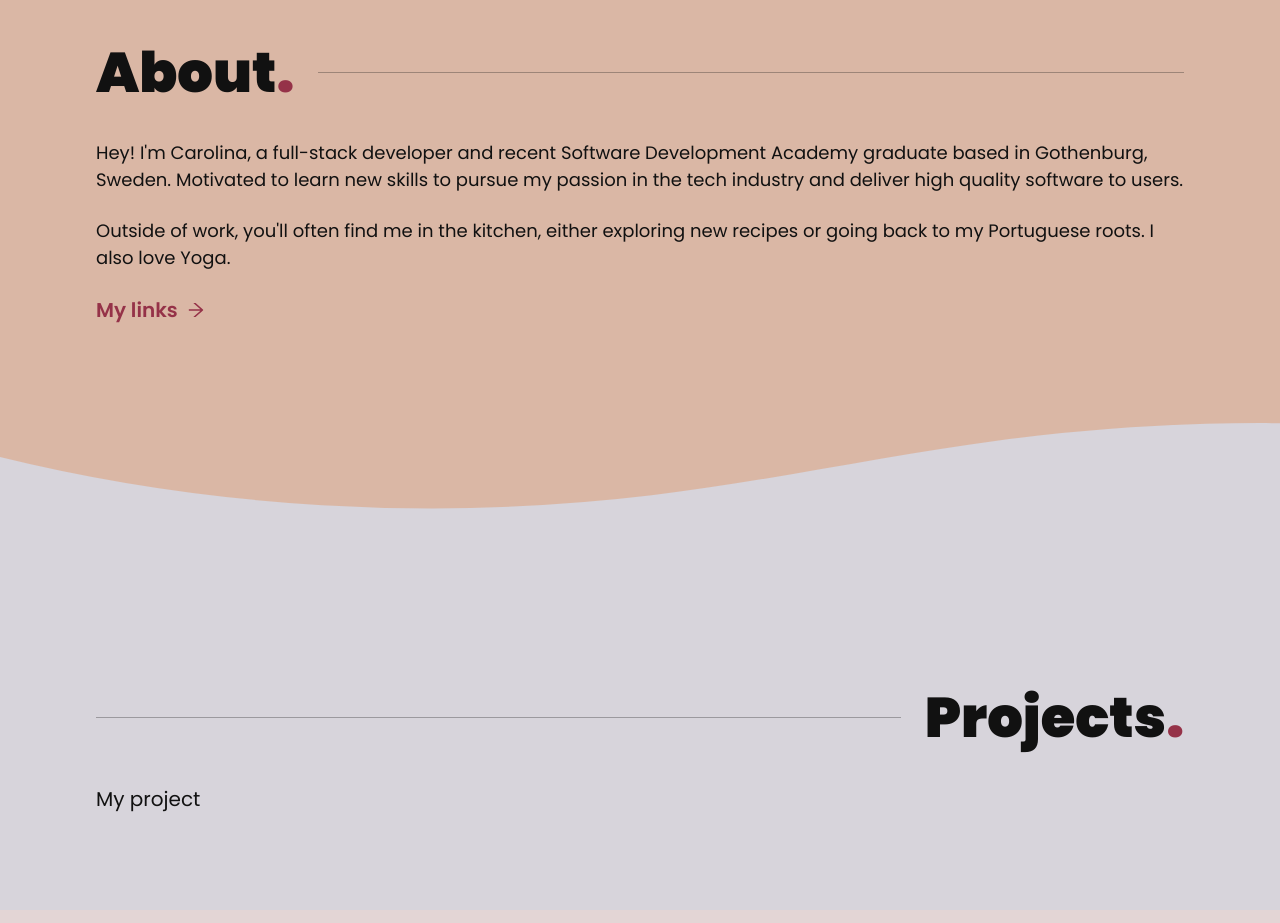
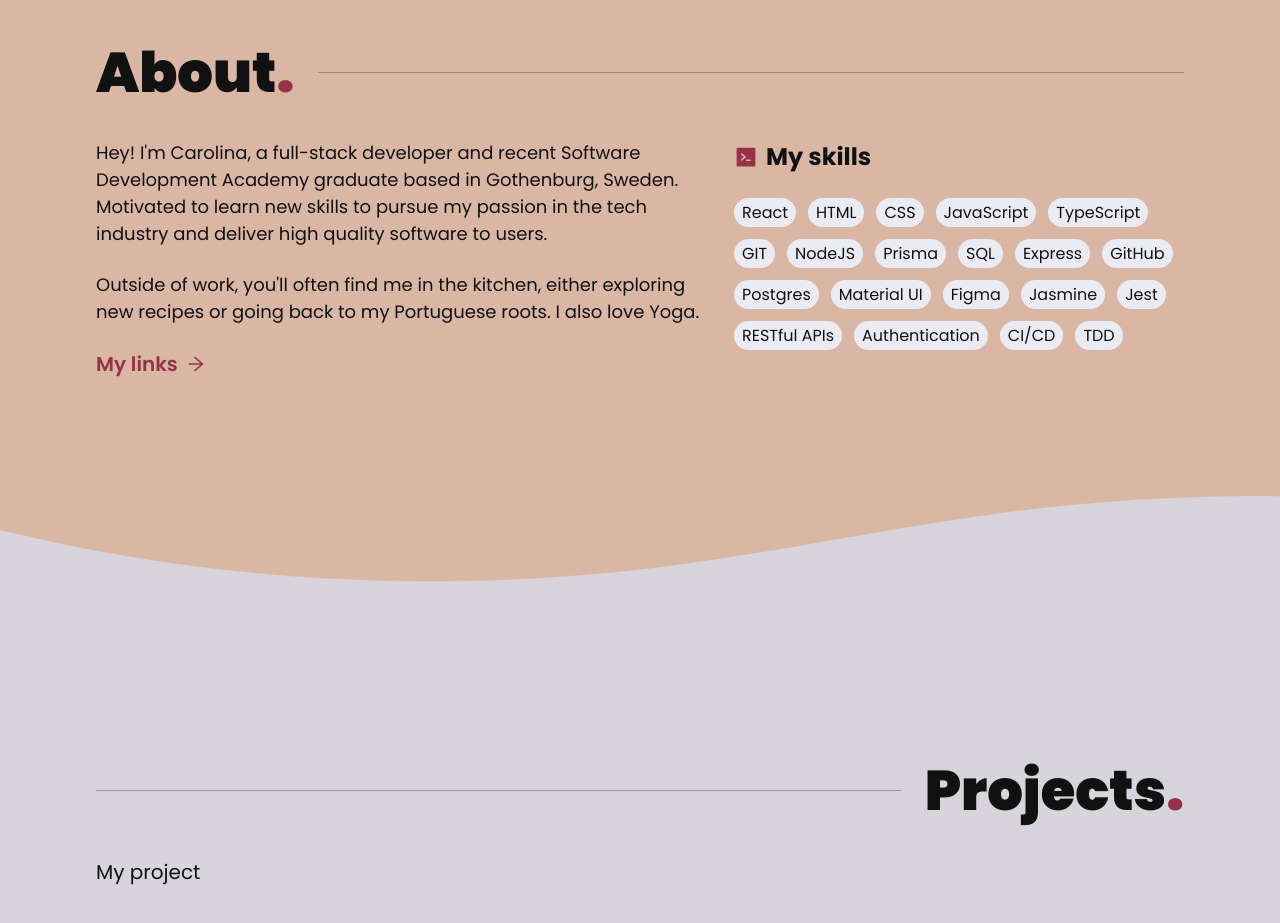
Before and after one commit to carolarruda/personal, a React (Create React App) app: page / in a window 1280 px wide. Shown: the part 1100-2023 px from the top of the page. Built offline with nearby package versions, Linux system fonts and the light colour scheme.

Commit message:
added skills

```diff
--- a/src/components/About/About.js
+++ b/src/components/About/About.js
@@ -2,7 +2,7 @@ import SectionTitle from "../SectionTitles/SectionTitle";
 import { AiOutlineArrowRight } from "react-icons/ai";
 import classes from "./About.module.scss";
 import Bloby from "../blobs/Bloby";
-import Stats from '../Stats/Stats'
+import Stats from "../Stats/Stats";
 const About = () => {
   return (
     <div className={classes.sec}>
@@ -11,7 +11,7 @@ const About = () => {
       </div>
       <section className={`section-wrapper`} id="about">
         <SectionTitle title={"About"} dir={"l"} />
-        <div className={`classes.about`}>
+        <div className={classes.about}>
           <div>
             <p className={`${classes.aboutText} `}>
               Hey! I&apos;m Carolina, a full-stack developer and recent Software
@@ -32,12 +32,10 @@ const About = () => {
                 <AiOutlineArrowRight />
               </div>
             </div>
-
           </div>
+          <Stats />
         </div>
-
       </section>
-
     </div>
   );
 };
--- a/src/components/About/About.module.scss
+++ b/src/components/About/About.module.scss
@@ -1,6 +1,6 @@
 .about {
   display: grid;
-  grid-template-columns: 1fr 300px;
+  grid-template-columns: 1fr 450px;
   gap: 2.4rem;
 
   @media (max-width: 900px) {
--- a/src/components/Projects/Projects.module.scss
+++ b/src/components/Projects/Projects.module.scss
@@ -11,7 +11,5 @@
   position: relative;
   display: block;
   width: calc(190% + 1.3px);
-
-
   height: 158px;
 }
```
